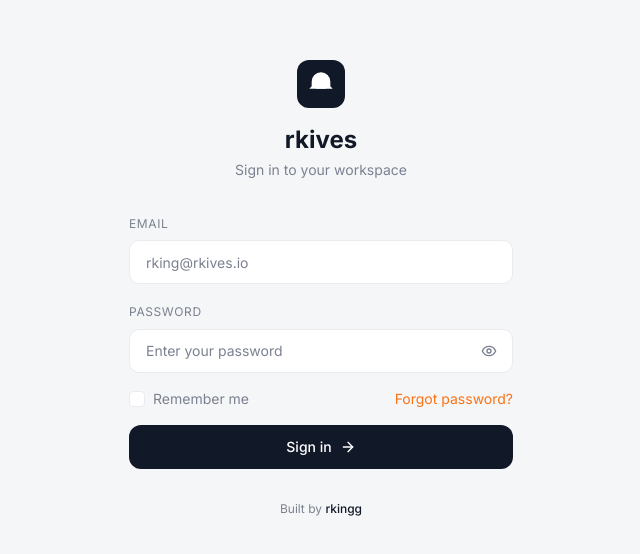
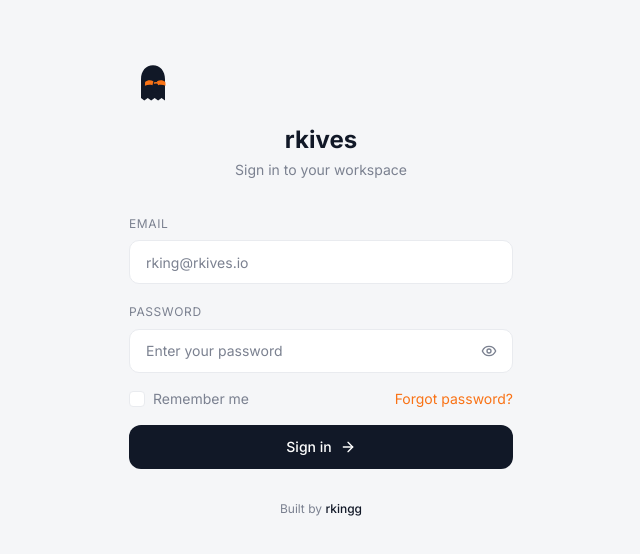
Before and after one commit to rkingg-dev/rkives, a Next.js app: page /login in a window 1280 px wide. Shown: the part 112-666 px from the top of the page, without its empty margins (319-959 px from the left). Built offline with nearby package versions, Linux system fonts and the light colour scheme; no server answers.

Commit message:
Replace ghost logo with GhostMark + orange sunglasses on sidebar and login

```diff
--- a/src/app/login/page.tsx
+++ b/src/app/login/page.tsx
@@ -33,12 +33,12 @@ export default function LoginPage() {
     <div className="min-h-screen bg-background flex items-center justify-center px-6">
       <div className="w-full max-w-sm">
         <div className="text-center mb-8">
-          <div className="h-12 w-12 rounded-lg bg-foreground flex items-center justify-center mx-auto mb-4">
-            <svg className="h-7 w-7 text-primary-foreground" viewBox="0 0 24 24" fill="none" stroke="currentColor" strokeWidth="2" strokeLinecap="round" strokeLinejoin="round">
-              <path d="M9 10h.01M15 10h.01M12 2a8 8 0 0 0-8 8v4l-2 2h20l-2-2v-4a8 8 0 0 0-8-8z" fill="currentColor" stroke="none"/>
-              <rect x="7" y="13" width="10" height="3" rx="1.5" fill="currentColor" stroke="none"/>
-              <circle cx="9.5" cy="10.5" r="1" fill="currentColor" stroke="none"/>
-              <circle cx="14.5" cy="10.5" r="1" fill="currentColor" stroke="none"/>
+          <div className="mx-auto mb-4">
+            <svg className="h-12 w-12" viewBox="0 0 64 64" fill="none" aria-hidden="true">
+              <path d="M16 54V25.5C16 14.6 22.7 7 32 7s16 7.6 16 18.5V54l-4.6-3.4L38.8 54l-4.6-3.4L29.6 54 25 50.6 20.4 54 16 50.6Z" fill="currentColor" className="text-foreground" />
+              <path d="M21.5 29.2c3.1-2.5 7.4-2.9 11-.9l-1.2 5.2c-3.4-1-6.8-.7-10.1.9l.3-5.2Zm15.9-.9c3.7-2 8-1.6 11.1.9l.3 5.2c-3.3-1.6-6.7-1.9-10.1-.9l-1.3-5.2Z" fill="#f97316" />
+              <path d="M34 30.6c1.5-.5 3.1-.5 4.6 0" stroke="#f97316" strokeWidth="2" strokeLinecap="round" />
+              <path d="M31 41.5c2.2 1.1 4.6 1.1 6.8 0" stroke="currentColor" strokeWidth="2" strokeLinecap="round" className="text-foreground" />
             </svg>
           </div>
           <h1 className="text-2xl font-bold text-foreground">rkives</h1>
--- a/src/components/layout/Sidebar.tsx
+++ b/src/components/layout/Sidebar.tsx
@@ -78,11 +78,11 @@ function SidebarContent() {
     <>
       <div className="p-5 pb-4 flex items-center gap-2.5">
         <div className="h-8 w-8 rounded-lg bg-foreground flex items-center justify-center overflow-hidden shrink-0">
-          <svg className="h-5 w-5 text-primary-foreground" viewBox="0 0 24 24" fill="none" stroke="currentColor" strokeWidth="2" strokeLinecap="round" strokeLinejoin="round">
-            <path d="M9 10h.01M15 10h.01M12 2a8 8 0 0 0-8 8v4l-2 2h20l-2-2v-4a8 8 0 0 0-8-8z" fill="currentColor" stroke="none"/>
-            <rect x="7" y="13" width="10" height="3" rx="1.5" fill="currentColor" stroke="none"/>
-            <circle cx="9.5" cy="10.5" r="1" fill="currentColor" stroke="none"/>
-            <circle cx="14.5" cy="10.5" r="1" fill="currentColor" stroke="none"/>
+          <svg className="h-5 w-5" viewBox="0 0 64 64" fill="none" aria-hidden="true">
+            <path d="M16 54V25.5C16 14.6 22.7 7 32 7s16 7.6 16 18.5V54l-4.6-3.4L38.8 54l-4.6-3.4L29.6 54 25 50.6 20.4 54 16 50.6Z" fill="currentColor" className="text-muted-foreground" />
+            <path d="M21.5 29.2c3.1-2.5 7.4-2.9 11-.9l-1.2 5.2c-3.4-1-6.8-.7-10.1.9l.3-5.2Zm15.9-.9c3.7-2 8-1.6 11.1.9l.3 5.2c-3.3-1.6-6.7-1.9-10.1-.9l-1.3-5.2Z" fill="#f97316" />
+            <path d="M34 30.6c1.5-.5 3.1-.5 4.6 0" stroke="#f97316" strokeWidth="2" strokeLinecap="round" />
+            <path d="M31 41.5c2.2 1.1 4.6 1.1 6.8 0" stroke="currentColor" strokeWidth="2" strokeLinecap="round" className="text-muted-foreground" />
           </svg>
         </div>
         {!collapsed && (
```
